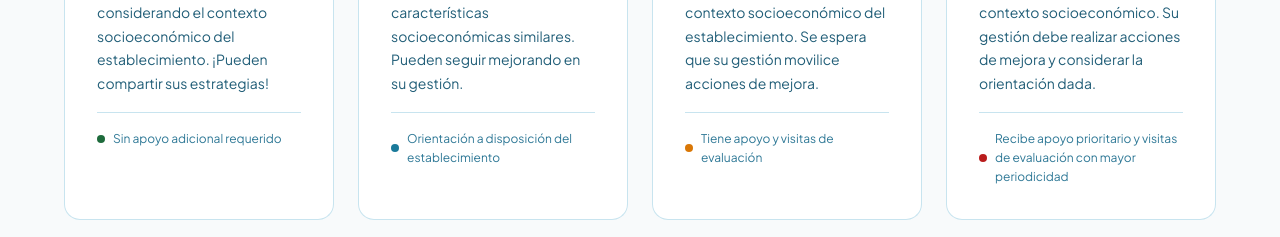
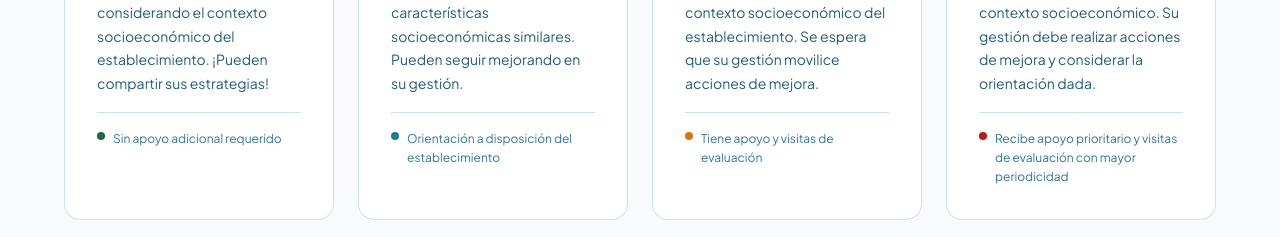
Before and after one commit to edcamposs/categoria, a plain HTML site: page index.html in a window 1280 px wide. Shown: the part 2143-2380 px from the top of the page. Drawn offline with Linux system fonts and the light colour scheme.

Commit message:
Fix: puntos alineados con primera línea de texto

```diff
--- a/index.html
+++ b/index.html
@@ -633,7 +633,7 @@ button { cursor: pointer; font-family: var(--font-body); border: none; }
   font-size: var(--text-xs);
   color: var(--color-neutral-600);
   display: flex;
-  align-items: center;
+  align-items: flex-start;
   gap: var(--space-2);
 }
 .cat-support-dot {
@@ -641,6 +641,7 @@ button { cursor: pointer; font-family: var(--font-body); border: none; }
   height: 8px;
   border-radius: 50%;
   flex-shrink: 0;
+  margin-top: 3px;
 }
 .alto-dot { background: var(--color-success); }
 .medio-dot { background: var(--color-info); }
```
